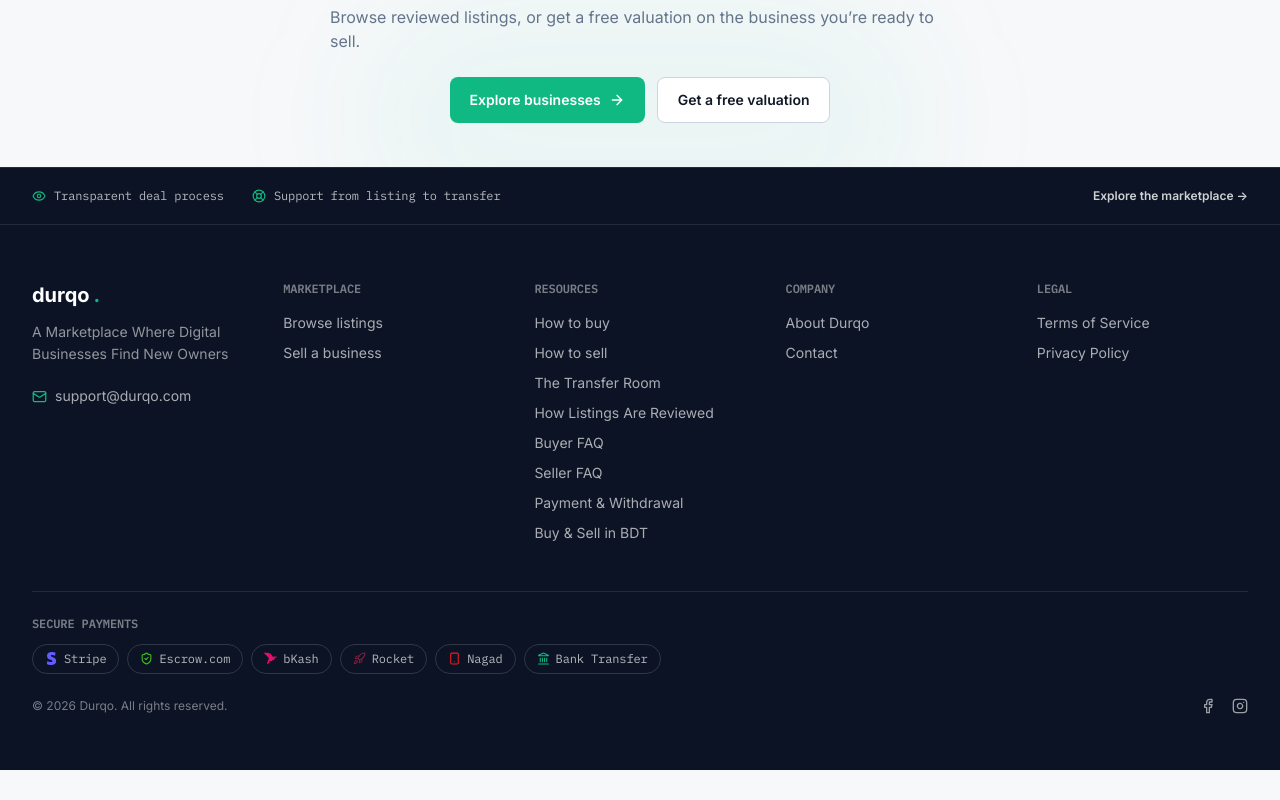
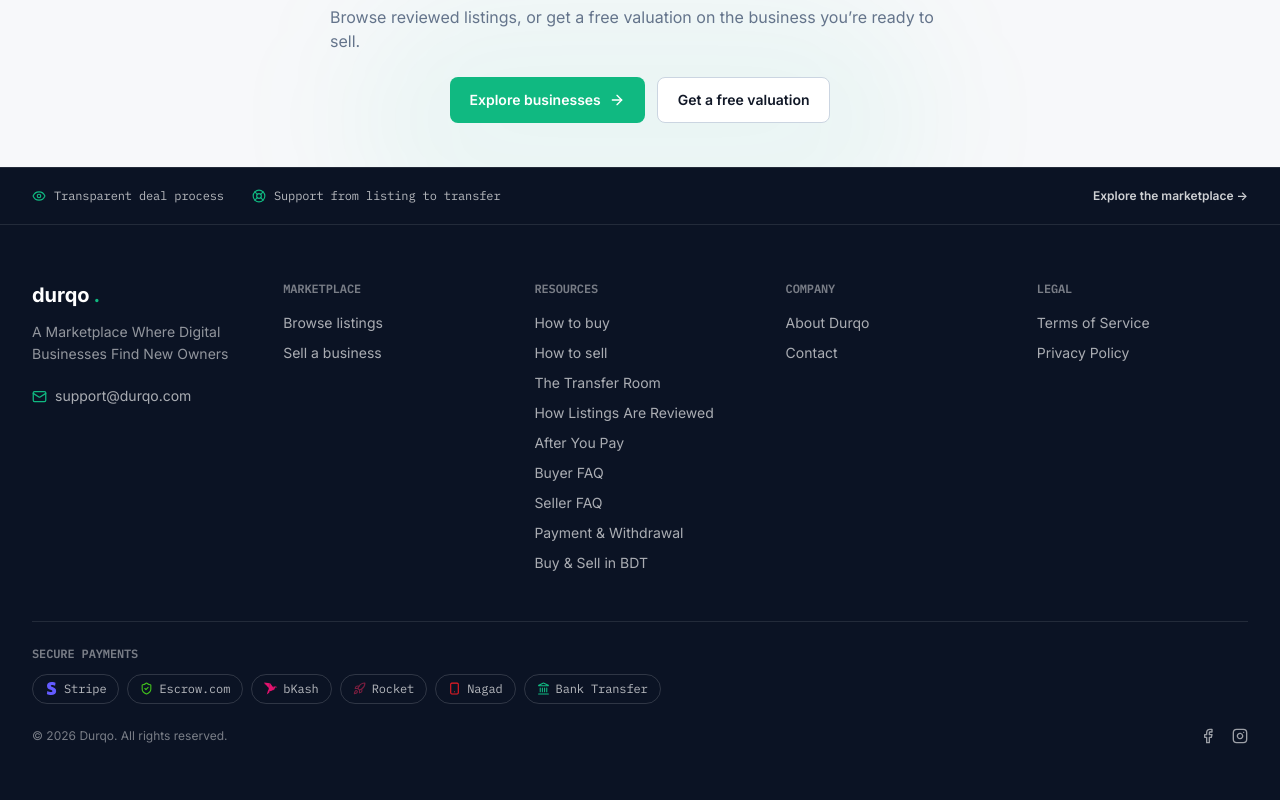
Before and after one commit to mdmanirmia/durqo-app, a Next.js app: page / in a window 1280 px wide. Shown: the part 3653-4453 px from the top of the page. Before the commit the page ends 4423 px from the top, so only its background shows below. Built offline with nearby package versions, Linux system fonts and the light colour scheme; no server answers; the database is empty.

Commit message:
Link "After You Pay" page from Footer Resources

```diff
--- a/src/components/Footer.tsx
+++ b/src/components/Footer.tsx
@@ -161,6 +161,7 @@ export default function Footer() {
               <li><Link href="/how-to-sell" className="hover:text-white">How to sell</Link></li>
               <li><Link href="/transfer-room" className="hover:text-white">The Transfer Room</Link></li>
               <li><Link href="/listing-review" className="hover:text-white">How Listings Are Reviewed</Link></li>
+              <li><Link href="/after-you-pay" className="hover:text-white">After You Pay</Link></li>
               <li><Link href="/buyer-faq" className="hover:text-white">Buyer FAQ</Link></li>
               <li><Link href="/seller-faq" className="hover:text-white">Seller FAQ</Link></li>
               <li><Link href="/payments" className="hover:text-white">Payment &amp; Withdrawal</Link></li>
```
